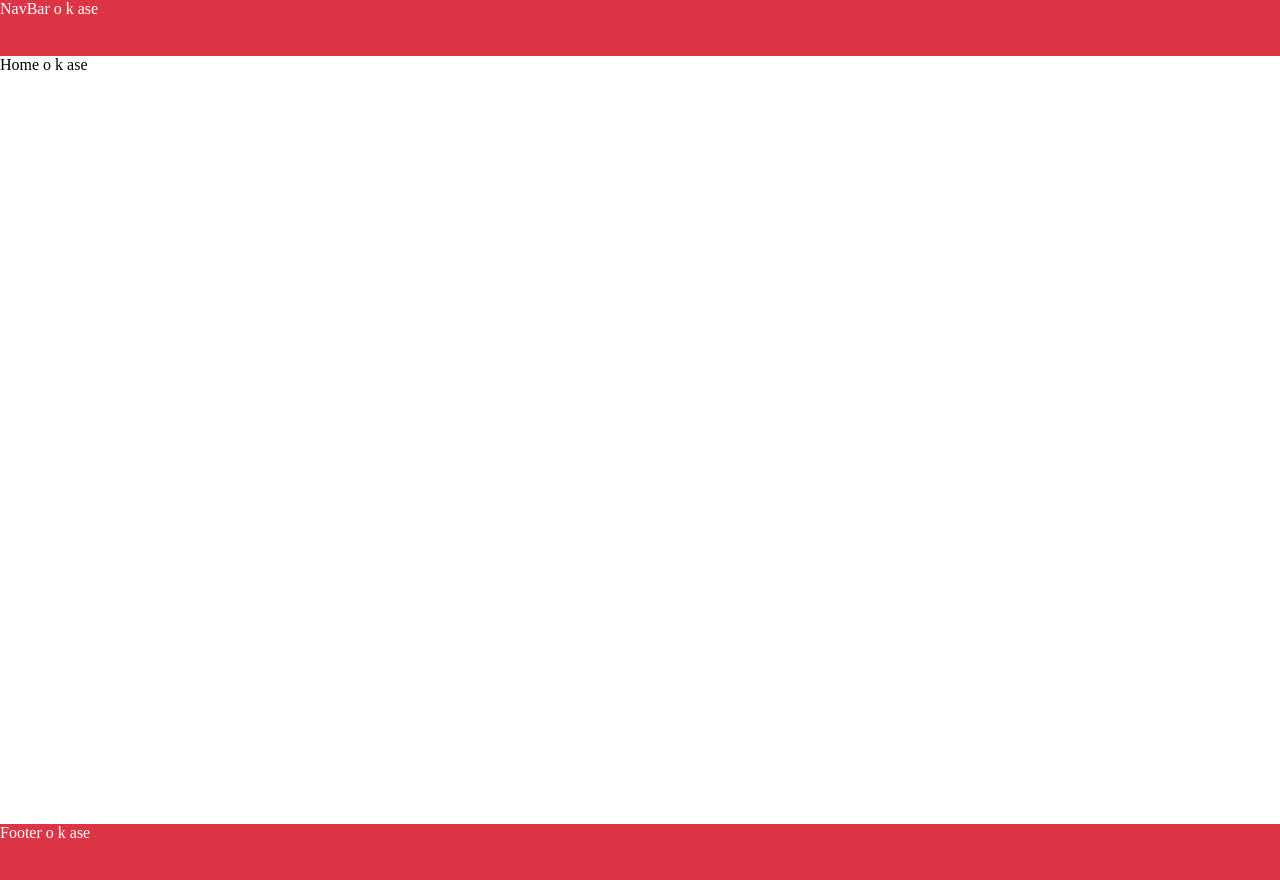
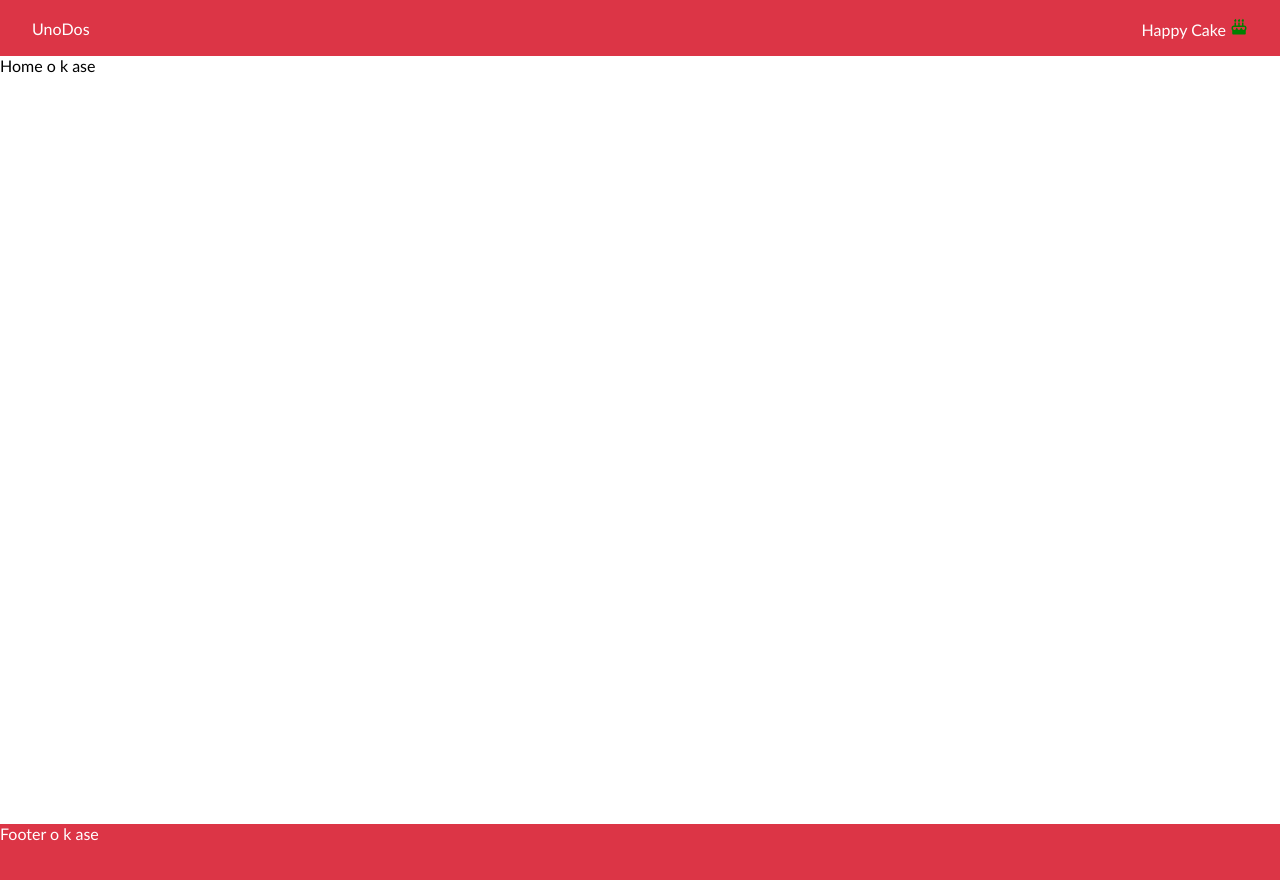
Before and after one commit to MageLnk/React-II-browser-router-challenge, a React (Create React App) app: page / in a window 1280 px wide. Shown: the top 880 px of the page. Built offline with nearby package versions, Linux system fonts and the light colour scheme.

Commit message:
Header logo perfect

```diff
--- a/package.json
+++ b/package.json
@@ -8,6 +8,7 @@
     "@testing-library/user-event": "^13.5.0",
     "react": "^18.2.0",
     "react-dom": "^18.2.0",
+    "react-icons": "^4.4.0",
     "react-router-dom": "^6.4.1",
     "react-scripts": "5.0.1",
     "web-vitals": "^2.1.4"
--- a/src/Components/NavBar/index.jsx
+++ b/src/Components/NavBar/index.jsx
@@ -1,5 +1,19 @@
+import { IconContext } from "react-icons";
+import { RiCake2Fill } from "react-icons/ri";
 const NavBar = () => {
-  return <div className="navbar-container">NavBar o k ase</div>;
+  return (
+    <div className="navbar-container">
+      <div className="navbar-options-container">
+        <span>Uno</span>
+        <span>Dos</span>
+      </div>
+      <IconContext.Provider value={{ className: "NavBar-cake-icon" }}>
+        <div className="navbar-logo-container">
+          Happy Cake <RiCake2Fill />
+        </div>
+      </IconContext.Provider>
+    </div>
+  );
 };
 
 export default NavBar;
--- a/src/Context/GeneralContext/Provider.js
+++ b/src/Context/GeneralContext/Provider.js
@@ -1,20 +1,20 @@
-import { useEffect, useState } from "react";
+import { useState } from "react";
 // Context
 import GeneralContext from ".";
 // Utilities
-import apiCall from "../../api/apiCall";
+//import apiCall from "../../api/apiCall";
 
 const GeneralContextProvider = ({ children }) => {
   const [test, setTest] = useState(true);
 
-  const exampleUseApiCall = async (userId) => {
-    try {
-      const data = await apiCall({ url: `http://insertApiAddress` });
-      // Insert setData(data)
-    } catch (e) {
-      alert("Un error ha ocurrido. Por favor actualice la página");
-    }
-  };
+  //const exampleUseApiCall = async (userId) => {
+  //  try {
+  //    const data = await apiCall({ url: `http://insertApiAddress` });
+  //    // Insert setData(data)
+  //  } catch (e) {
+  //    alert("Un error ha ocurrido. Por favor actualice la página");
+  //  }
+  //};
 
   return <GeneralContext.Provider value={{ test, setTest }}>{children}</GeneralContext.Provider>;
 };
--- a/src/index.css
+++ b/src/index.css
@@ -1,12 +1,30 @@
 body {
   margin: 0;
   padding: 0;
+  font-family: "Gill Sans", "Gill Sans MT", Calibri, "Trebuchet MS", sans-serif;
 }
 
 .navbar-container {
   grid-area: NavBar;
   background-color: #dc3546;
   color: white;
+  display: flex;
+  justify-content: space-between;
+  align-items: center;
+  padding: 0 2rem 0 2rem;
+}
+.navbar-container .navbar-options-container {
+  display: flex;
+}
+.navbar-container .NavBar-cake-icon {
+  color: green;
+  align-items: center;
+  font-size: 18px;
+}
+
+.probando {
+  display: flex;
+  align-items: flex-start;
 }
 
 .home-page-container {
```
Also changed, not shown: 1 other file (tests, documents, lock files or other folders).
